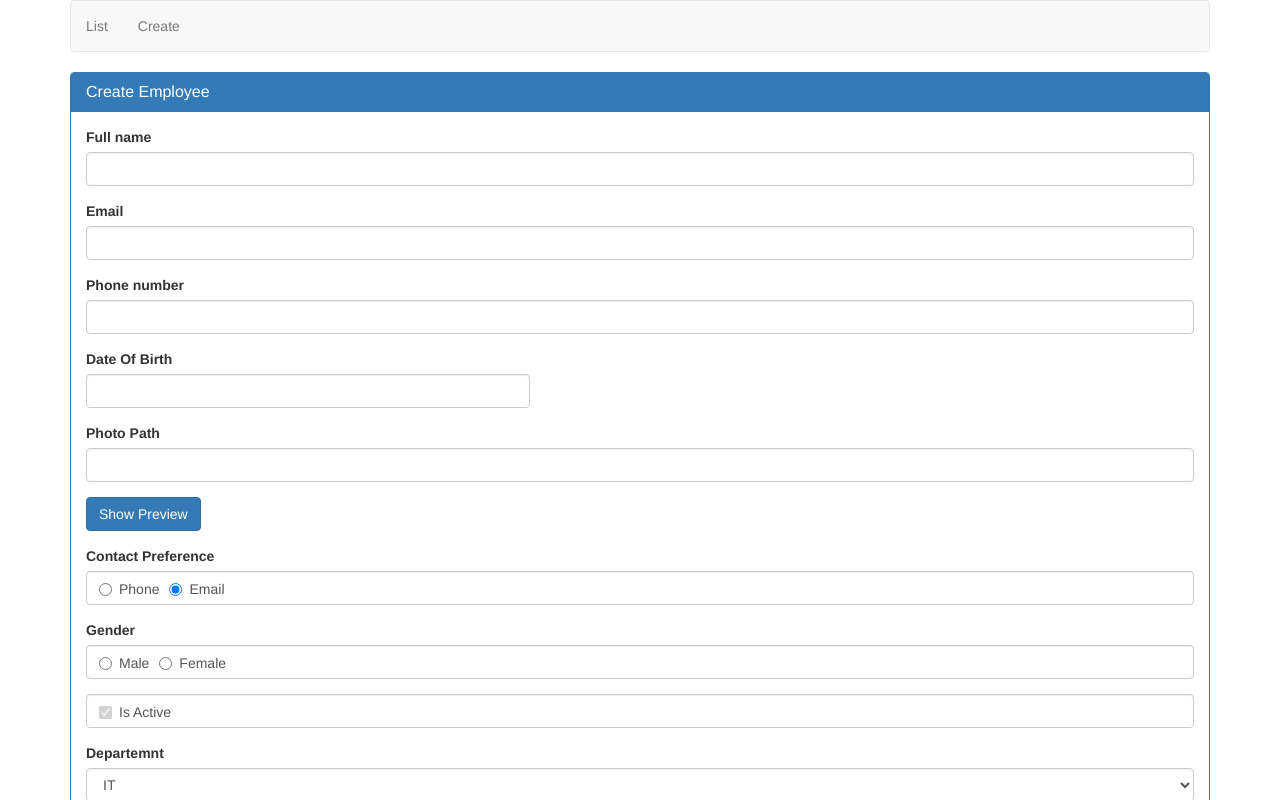
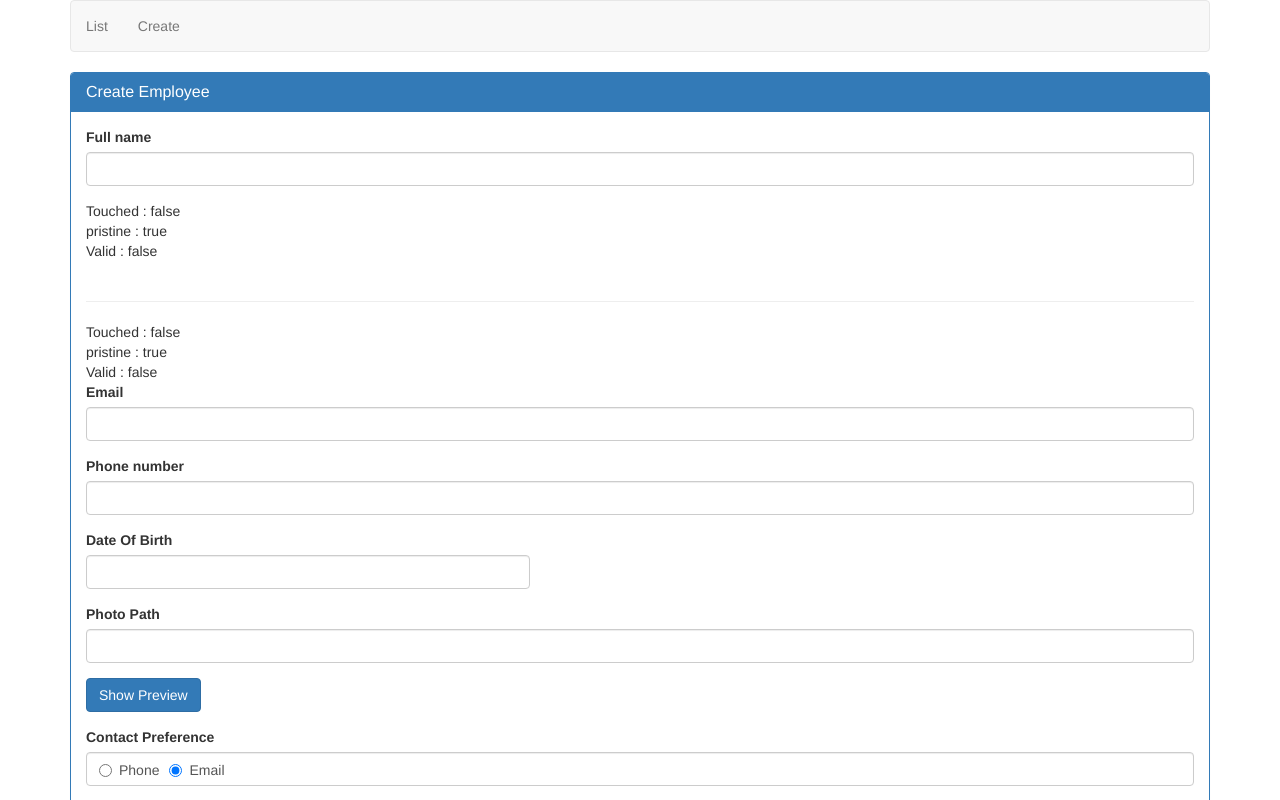
Before and after one commit to sirfan24/AngularCrud, an Angular app: page /create in a window 1280 px wide. Shown: the top 800 px of the page. Built offline with nearby package versions, Linux system fonts and the light colour scheme.

Commit message:
Part - 15 Angular form validation

```diff
--- a/src/app/employees/create-employee.component.html
+++ b/src/app/employees/create-employee.component.html
@@ -14,11 +14,21 @@
           id="fullName"
           name="fullName"
           [(ngModel)]="fullName"
+          type="text"
           required
-          type="text"
+          #fullNameControl="ngModel"
           class="form-control"
         />
       </div>
+
+      <div>Touched : {{ fullNameControl.touched }}</div>
+      <div>pristine : {{ fullNameControl.pristine }}</div>
+      <div>Valid : {{ fullNameControl.valid }}</div>
+      <br />
+      <hr />
+      <div>Touched : {{ employeeForm.touched }}</div>
+      <div>pristine : {{ employeeForm.pristine }}</div>
+      <div>Valid : {{ employeeForm.valid }}</div>
 
       <div class="form-group">
         <label for="email">Email</label>
@@ -28,6 +38,7 @@
           [(ngModel)]="email"
           type="text"
           class="form-control"
+          required
         />
       </div>
 
```
